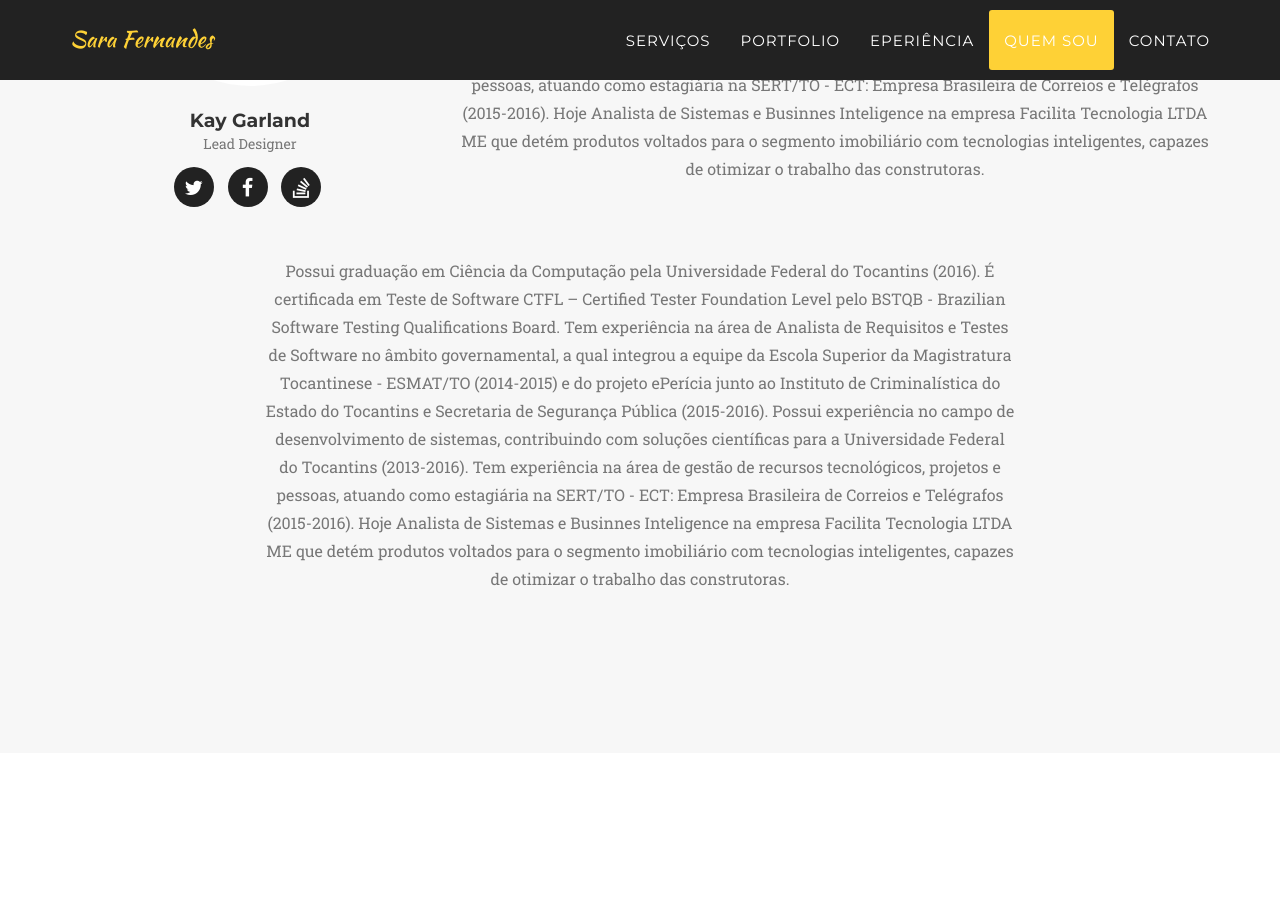
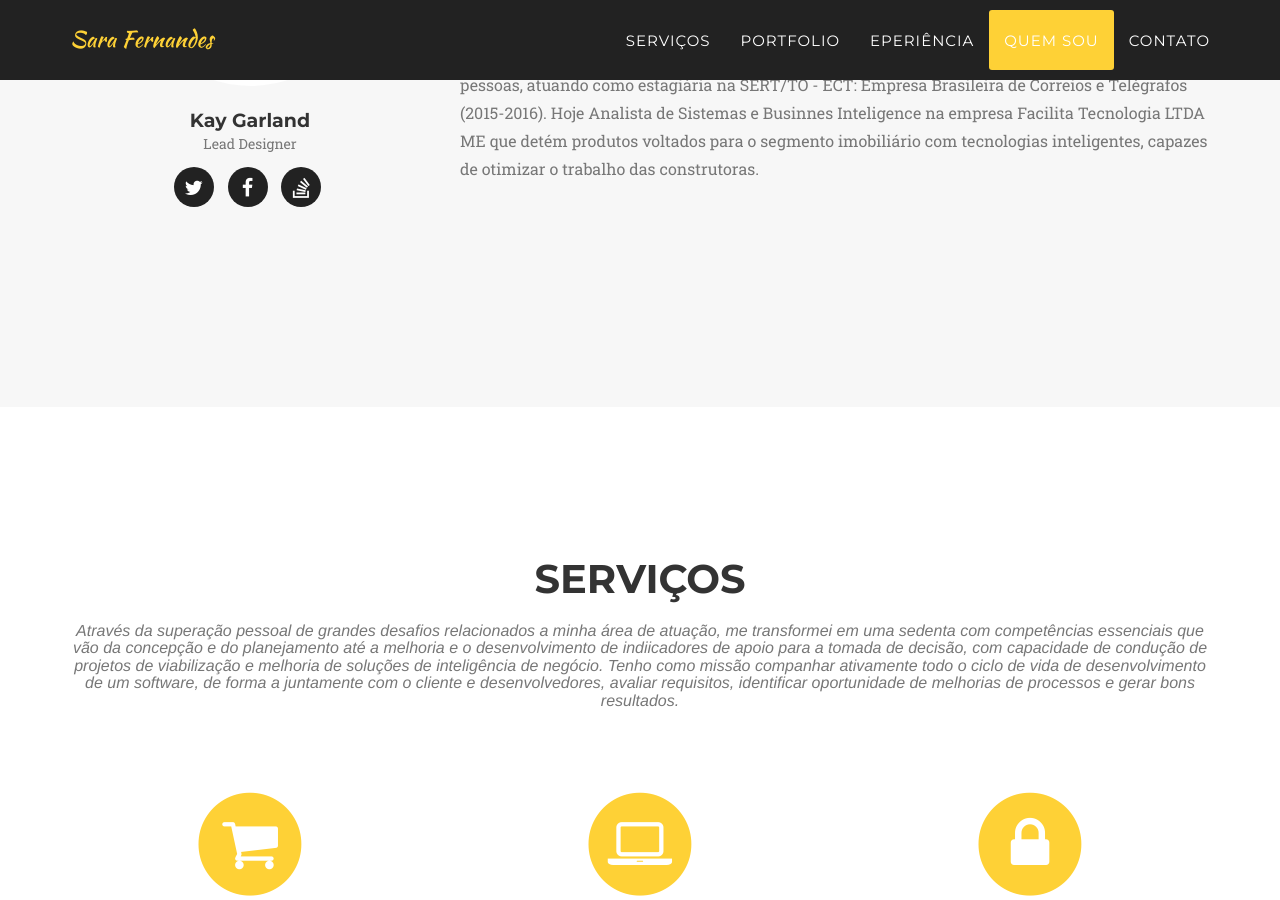
Before and after one commit to SaraFernandes/sarafernandes.github.io, a Jekyll site: the page built from index.html, in a window 1280 px wide and 900 px high, scrolled down 1120 px. Built offline with Jekyll 4.4.1, drawn with Linux system fonts in a browser that asks for light colours; some web fonts are replaced.

Commit message:
Update team.html

```diff
--- a/_includes/team.html
+++ b/_includes/team.html
@@ -28,15 +28,10 @@
                 </div>
                 {% endfor %}
                  <div class="col-md-8">
-                    <div class="text-center">
+                    <div class=" class="col-lg-8 col-lg-offset-2 text-justify">
                     <p class="large text-muted">Possui graduação em Ciência da Computação pela Universidade Federal do Tocantins (2016). É certificada em Teste de Software CTFL – Certified Tester Foundation Level pelo BSTQB - Brazilian Software Testing Qualifications Board. Tem experiência na área de Analista de Requisitos e Testes de Software no âmbito governamental, a qual integrou a equipe da Escola Superior da Magistratura Tocantinese - ESMAT/TO (2014-2015) e do projeto ePerícia junto ao Instituto de Criminalística do Estado do Tocantins e Secretaria de Segurança Pública (2015-2016). Possui experiência no campo de desenvolvimento de sistemas, contribuindo com soluções científicas para a Universidade Federal do Tocantins (2013-2016). Tem experiência na área de gestão de recursos tecnológicos, projetos e pessoas, atuando como estagiária na SERT/TO - ECT: Empresa Brasileira de Correios e Telégrafos (2015-2016). Hoje Analista de Sistemas e Businnes Inteligence na empresa Facilita Tecnologia LTDA ME que detém produtos voltados para o segmento imobiliário com tecnologias inteligentes, capazes de otimizar o trabalho das construtoras.</p>
                 </div>
                  </div>
             </div>
-            <div class="row">
-                <div class="col-lg-8 col-lg-offset-2 text-center">
-                    <p class="large text-muted">Possui graduação em Ciência da Computação pela Universidade Federal do Tocantins (2016). É certificada em Teste de Software CTFL – Certified Tester Foundation Level pelo BSTQB - Brazilian Software Testing Qualifications Board. Tem experiência na área de Analista de Requisitos e Testes de Software no âmbito governamental, a qual integrou a equipe da Escola Superior da Magistratura Tocantinese - ESMAT/TO (2014-2015) e do projeto ePerícia junto ao Instituto de Criminalística do Estado do Tocantins e Secretaria de Segurança Pública (2015-2016). Possui experiência no campo de desenvolvimento de sistemas, contribuindo com soluções científicas para a Universidade Federal do Tocantins (2013-2016). Tem experiência na área de gestão de recursos tecnológicos, projetos e pessoas, atuando como estagiária na SERT/TO - ECT: Empresa Brasileira de Correios e Telégrafos (2015-2016). Hoje Analista de Sistemas e Businnes Inteligence na empresa Facilita Tecnologia LTDA ME que detém produtos voltados para o segmento imobiliário com tecnologias inteligentes, capazes de otimizar o trabalho das construtoras.</p>
-                </div>
-            </div>
         </div>
     </section>
```
